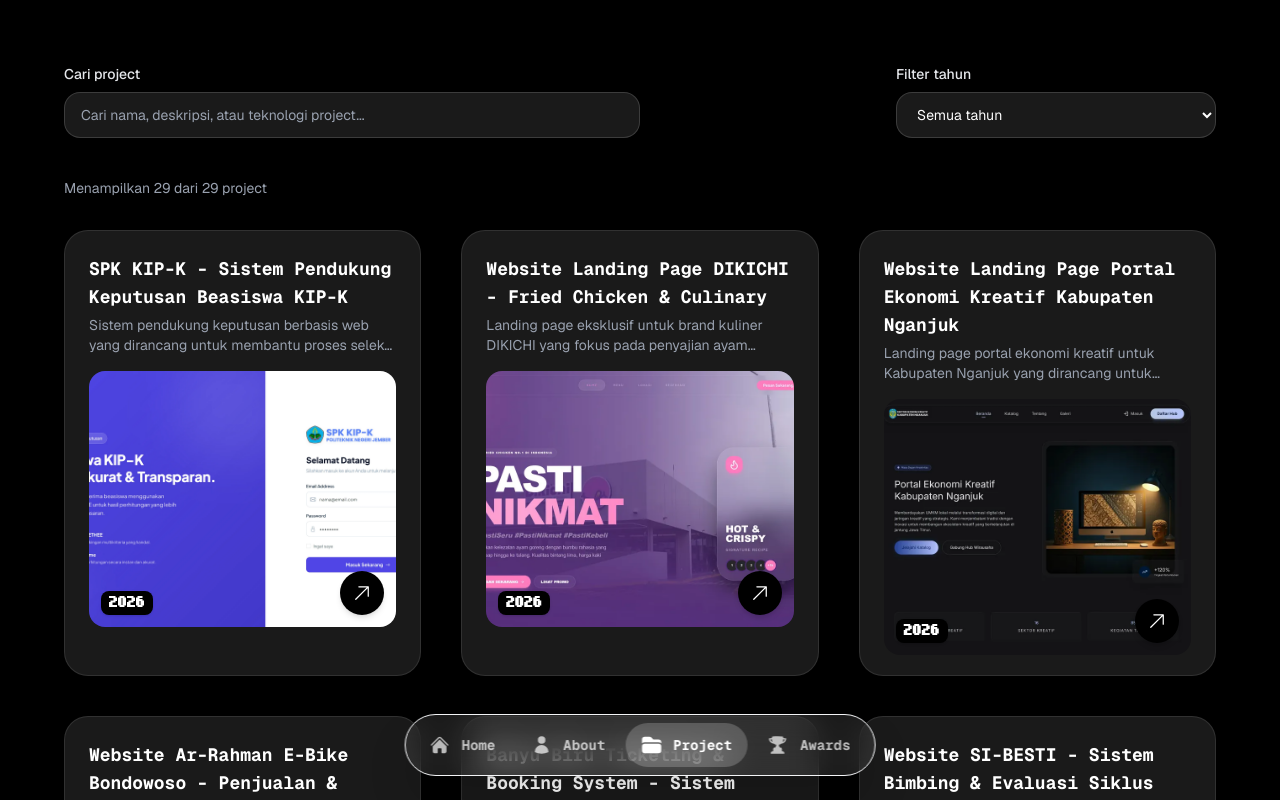
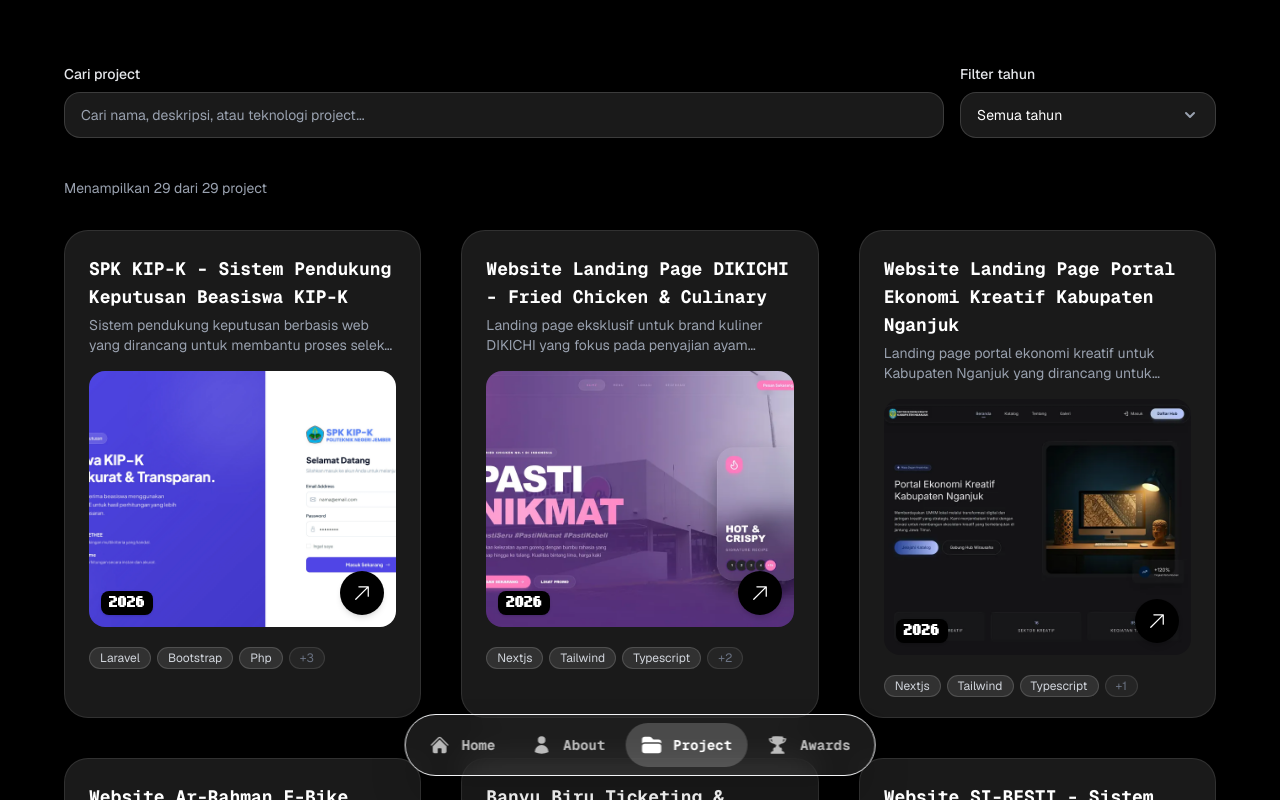
Before and after one commit to ardhikaxx/portofolio-nextjs, a Next.js app: page /project in a window 1280 px wide. Shown: the top 800 px of the page. Built offline with nearby package versions, Linux system fonts and the light colour scheme.

Commit message:
feat: add tech badges on project card and clear filter button

```diff
--- a/app/ui/project.tsx
+++ b/app/ui/project.tsx
@@ -3,7 +3,7 @@
 import { useMemo, useState } from 'react';
 import { projects } from '../data/projects_data';
 import { HiArrowUpRight } from 'react-icons/hi2';
-import { HiFolderOpen } from 'react-icons/hi';
+import { HiChevronDown, HiFolderOpen, HiX } from 'react-icons/hi';
 import Image from 'next/image';
 import Link from 'next/link';
 
@@ -33,10 +33,17 @@
         });
     }, [searchQuery, selectedYear]);
 
+    const isFilterActive = searchQuery.trim().length > 0 || selectedYear !== 'all';
+
+    const handleClearFilter = () => {
+        setSearchQuery('');
+        setSelectedYear('all');
+    };
+
     return (
         <section className="min-h-screen bg-black py-16 px-6">
-            <div className="max-w-6xl mx-auto mb-10 flex flex-col gap-4 md:flex-row md:items-center md:justify-between">
-                <div className="w-full md:max-w-xl">
+            <div className="max-w-6xl mx-auto mb-10 flex flex-col gap-4 md:flex-row md:items-end">
+                <div className="w-full md:flex-1">
                     <label htmlFor="project-search" className="mb-2 block text-sm font-medium text-gray-200">
                         Cari project
                     </label>
@@ -50,15 +57,16 @@
                     />
                 </div>
 
-                <div className="w-full md:max-w-xs">
+                <div className="w-full md:w-64">
                     <label htmlFor="project-year-filter" className="mb-2 block text-sm font-medium text-gray-200">
                         Filter tahun
                     </label>
+                    <div className="relative">
                         <select
                             id="project-year-filter"
                             value={selectedYear}
                             onChange={(e) => setSelectedYear(e.target.value)}
-                        className="w-full rounded-2xl border border-white/15 bg-white/10 px-4 py-3 text-sm text-white outline-none transition focus:border-white/40 focus:bg-white/15"
+                            className="w-full appearance-none rounded-2xl border border-white/15 bg-white/10 px-4 py-3 pr-11 text-sm text-white outline-none transition hover:border-white/25 focus:border-white/40 focus:bg-white/15"
                         >
                             <option value="all" className="bg-gray-950 text-white">
                                 Semua tahun
@@ -69,7 +77,21 @@
                                 </option>
                             ))}
                         </select>
+                        <HiChevronDown className="pointer-events-none absolute right-4 top-1/2 h-5 w-5 -translate-y-1/2 text-gray-400" />
                     </div>
+                </div>
+
+                {isFilterActive && (
+                    <div className="w-full md:w-auto md:pb-0.5">
+                        <button
+                            onClick={handleClearFilter}
+                            className="flex w-full md:w-auto items-center justify-center gap-2 rounded-2xl border border-white/20 bg-white/10 px-5 py-3 text-sm text-white transition hover:bg-white/20 hover:border-white/40 active:scale-95"
+                        >
+                            <HiX className="h-4 w-4" />
+                            Reset filter
+                        </button>
+                    </div>
+                )}
             </div>
 
             <div className="max-w-6xl mx-auto mb-8 flex items-center justify-between text-sm text-gray-400">
@@ -85,7 +107,14 @@
                             <HiFolderOpen className="h-10 w-10 text-white/60" />
                         </div>
                     </div>
-                    Tidak ada project yang cocok dengan pencarian atau filter tahun.
+                    <p className="mb-4">Tidak ada project yang cocok dengan pencarian atau filter tahun.</p>
+                    <button
+                        onClick={handleClearFilter}
+                        className="inline-flex items-center gap-2 rounded-xl border border-white/20 bg-white/10 px-4 py-2 text-sm text-white transition hover:bg-white/20"
+                    >
+                        <HiX className="h-4 w-4" />
+                        Reset filter
+                    </button>
                 </div>
             ) : (
                 <div className="max-w-6xl mx-auto grid grid-cols-1 gap-10 mb-16 sm:grid-cols-2 lg:grid-cols-3">
@@ -119,6 +148,9 @@
         window.open(project.link, '_blank');
     };
 
+    const visibleBadges = project.languages.slice(0, 3);
+    const remainingCount = project.languages.length - visibleBadges.length;
+
     return (
         <Link href={`/project/${project.id}`} className="block">
             <div className="bg-white/10 backdrop-blur-lg rounded-3xl shadow-lg overflow-hidden transition-all duration-500 hover:shadow-2xl hover:-translate-y-2 h-full cursor-pointer group border border-white/10 hover:border-white/30">
@@ -147,6 +179,22 @@
                         <HiArrowUpRight className="w-5 h-5 text-white" />
                     </button>
                 </div>
+
+                <div className="px-6 pb-5 flex flex-wrap gap-1.5">
+                    {visibleBadges.map((lang) => (
+                        <span
+                            key={lang}
+                            className="rounded-full border border-white/15 bg-white/10 px-2.5 py-0.5 text-xs text-gray-300 capitalize"
+                        >
+                            {lang}
+                        </span>
+                    ))}
+                    {remainingCount > 0 && (
+                        <span className="rounded-full border border-white/10 bg-white/5 px-2.5 py-0.5 text-xs text-gray-500">
+                            +{remainingCount}
+                        </span>
+                    )}
+                </div>
             </div>
         </Link>
     );
```
Lines whose indentation alone changed are shown as unchanged.
